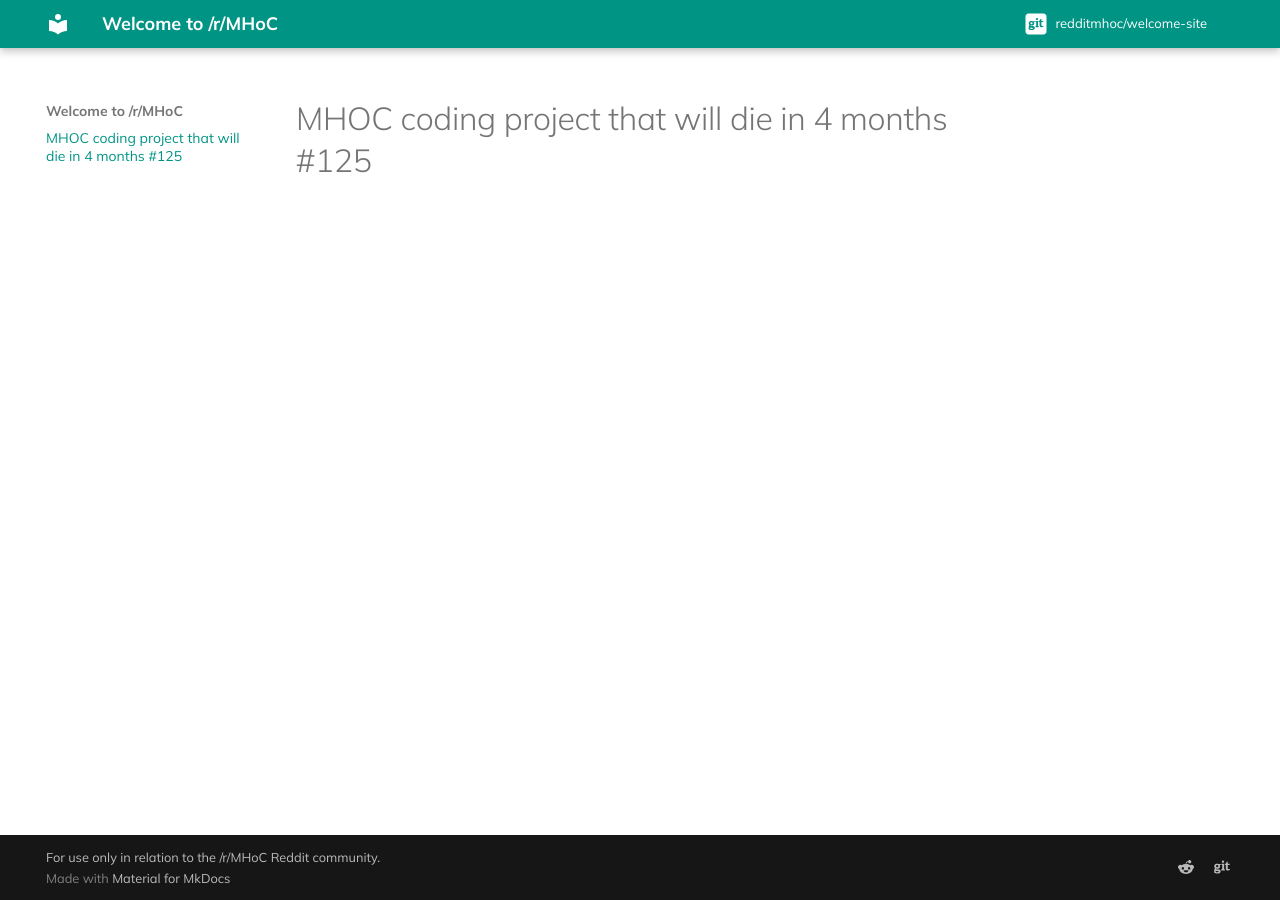
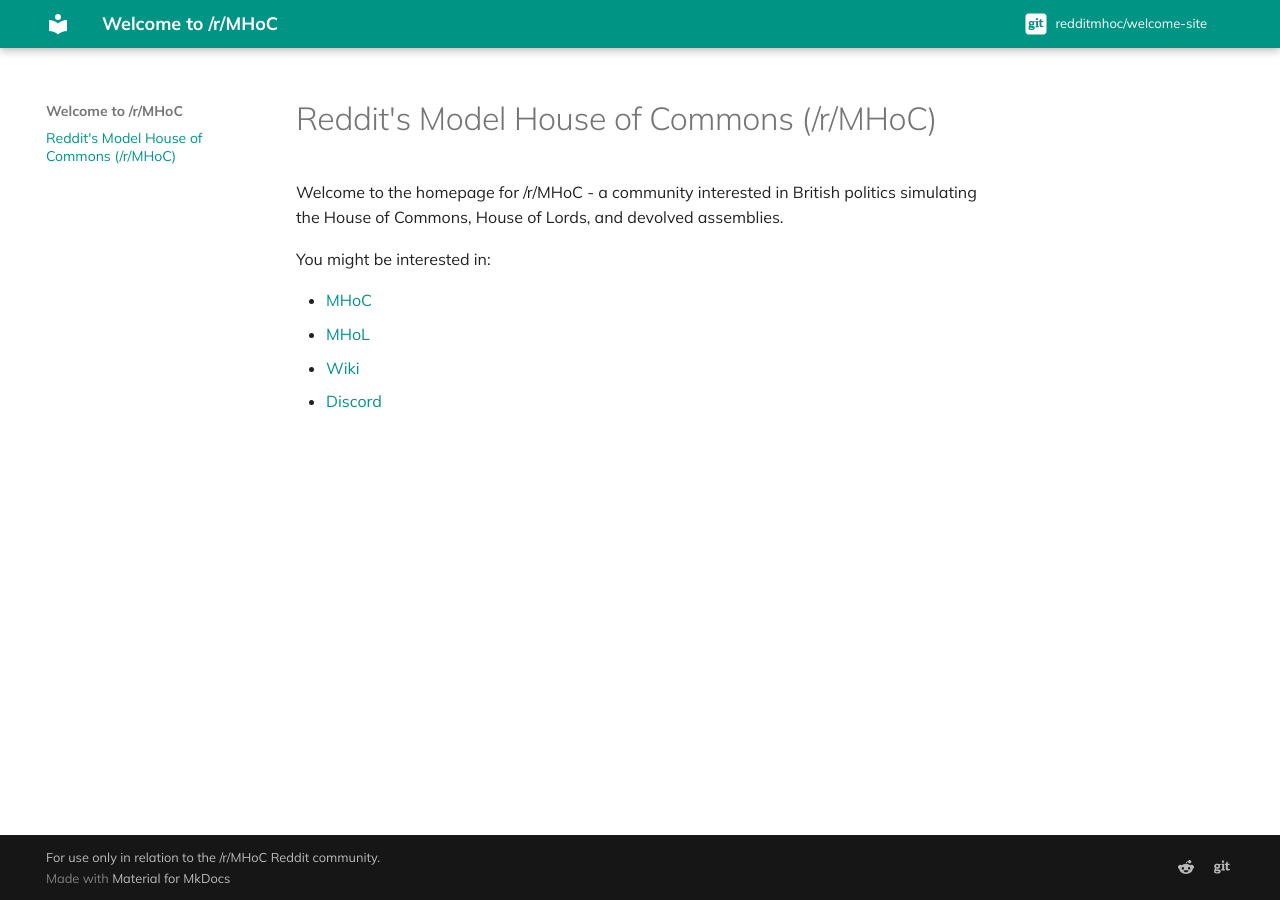
Before and after one commit to redditmhoc/welcome-site, an MkDocs documentation site: the page built from docs/index.md, in a window 1280 px wide. Built offline with MkDocs 1.6.1 and Material for MkDocs 9.7.7, drawn with Linux system fonts in a browser that asks for light colours; comment, search, counter and statistics services are not loaded.

Commit message:
Update index.md

```diff
--- a/docs/index.md
+++ b/docs/index.md
@@ -1 +1,10 @@
-# MHOC coding project that will die in 4 months #125
+# Reddit's Model House of Commons (/r/MHoC)
+
+Welcome to the homepage for /r/MHoC - a community interested in British politics simulating the House of Commons, House of Lords, and devolved assemblies.
+
+You might be interested in:
+
+* [MHoC](https://reddit.com/r/MHoC)
+* [MHoL](https://reddit.com/r/MHoL)
+* [Wiki](https://wiki.mhoc.co.uk)
+* [Discord](https://discord.gg/nEKqnSU3qn)
```
